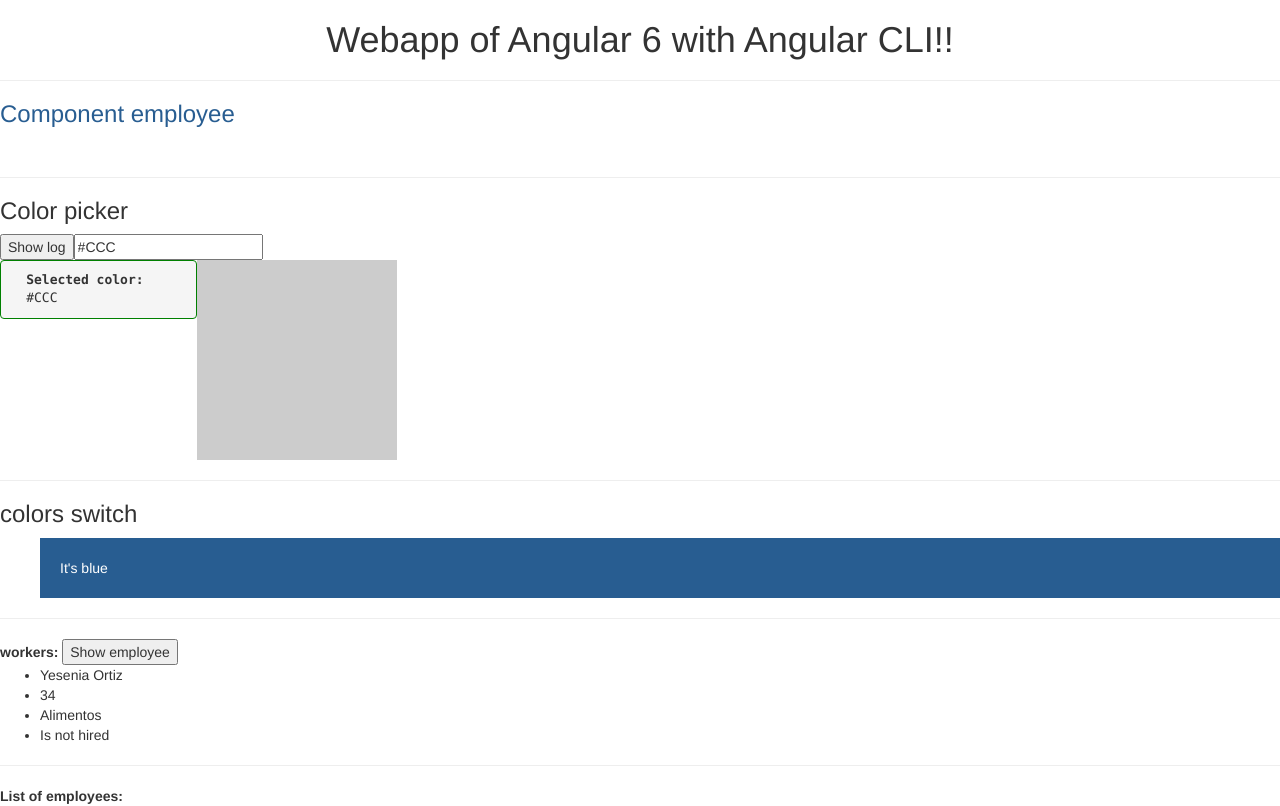
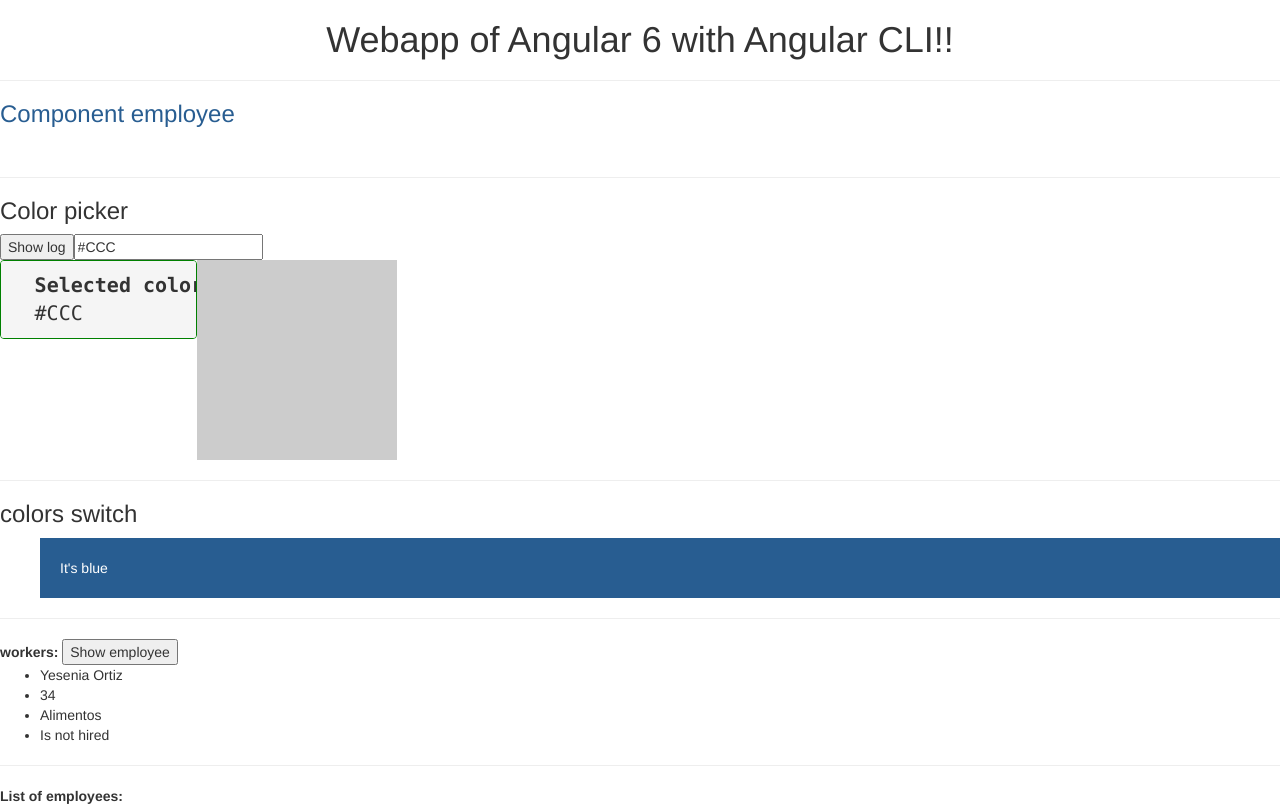
Before and after one commit to jonnyalexbh/angular6p0, an Angular app: page / in a window 1280 px wide. Shown: the top 806 px of the page. Built offline with nearby package versions, Linux system fonts and the light colour scheme.

Commit message:
NgClass directive

```diff
--- a/src/app/employee/employee.component.html
+++ b/src/app/employee/employee.component.html
@@ -15,7 +15,12 @@
   }">&nbsp;</div>
   <pre
   [style.border]="selected_color == 'red' ? '5px solid black' : '1px solid green'"
-  [class.backgroundBlue]="selected_color == 'blue'"
+  [ngClass]="
+  {
+    backgroundBlue : selected_color == 'blue',
+    backgroundGreen : selected_color == 'green',
+    bigLetter : 1 == 1
+  }"
   >
   <strong>Selected color:</strong>
   {{selected_color}}
--- a/src/assets/styles.css
+++ b/src/assets/styles.css
@@ -1,3 +1,11 @@
 .backgroundBlue{
   background: LightBlue !important;
 }
+
+.backgroundGreen{
+  background: LightGreen !important;
+}
+
+.bigLetter{
+  font-size: 20px;
+}
```
